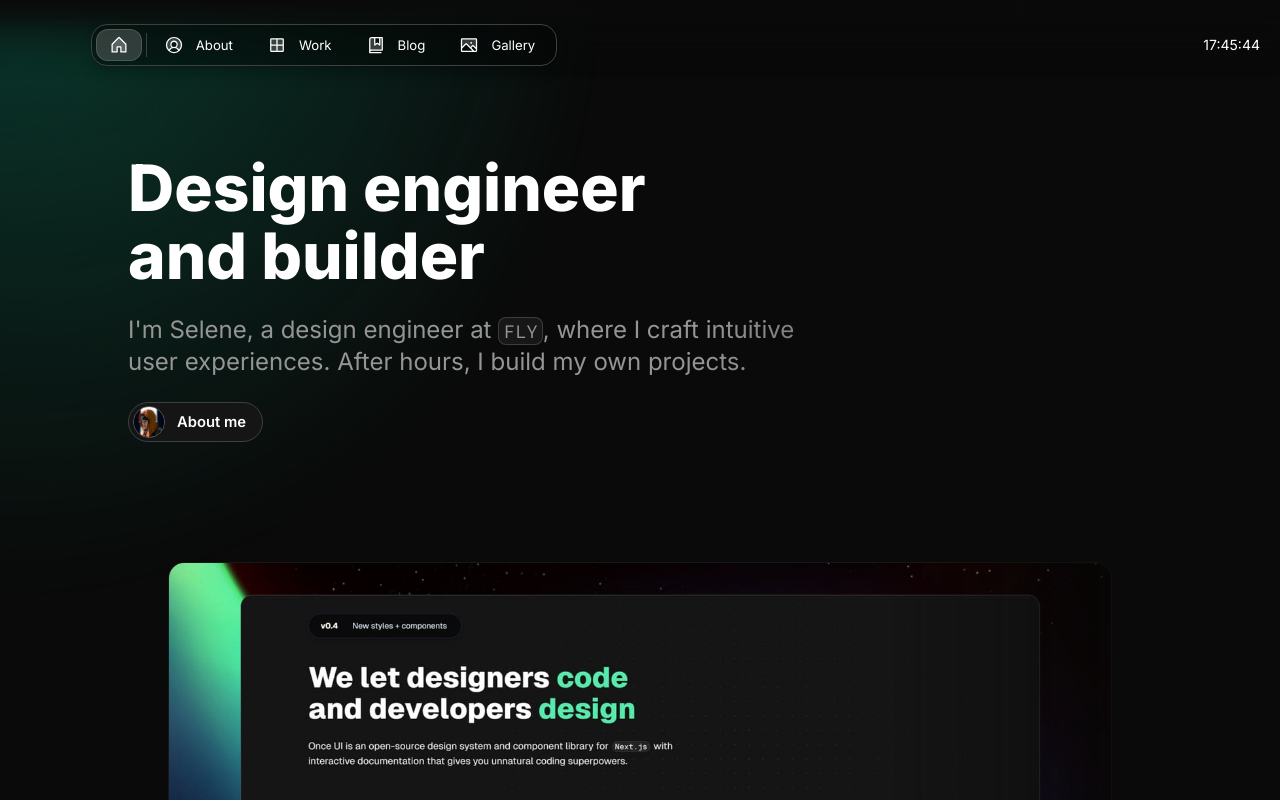
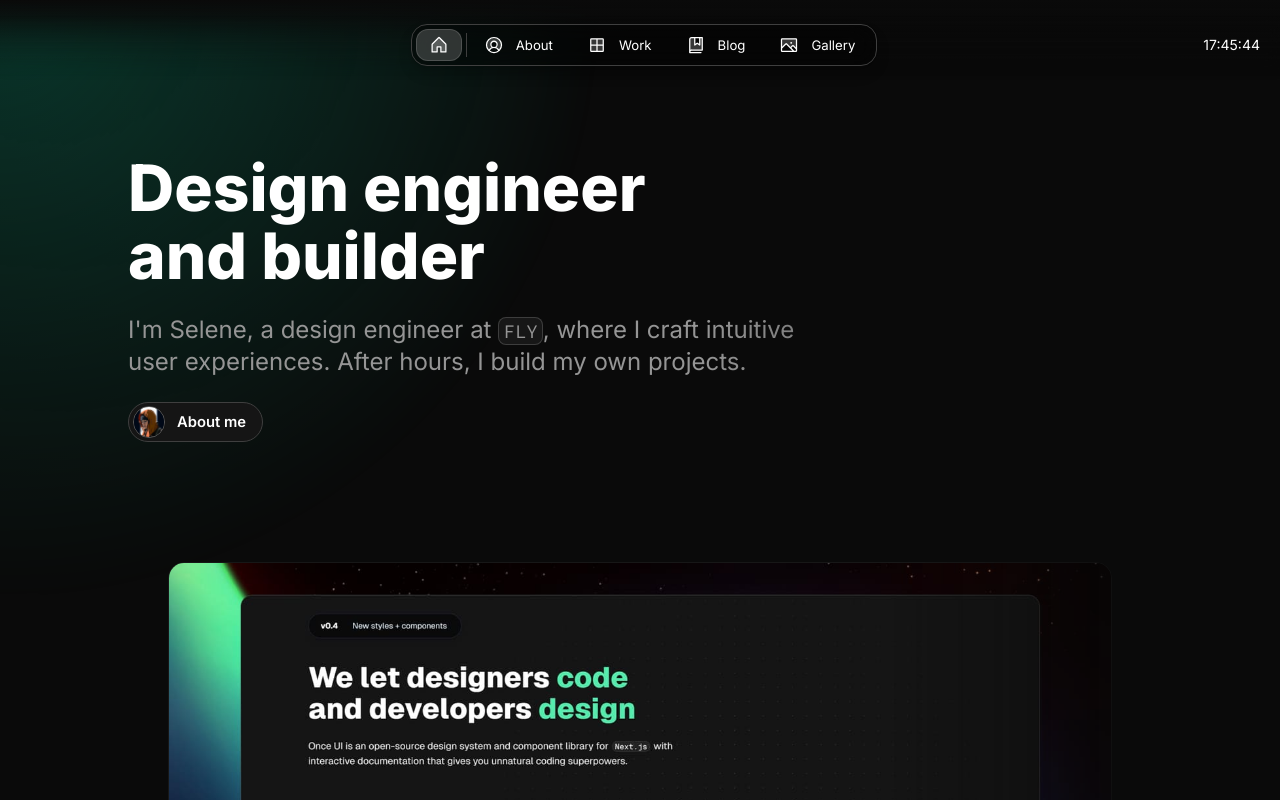
Before and after one commit to dhruvhaldar/portfolio, a Next.js app: page / in a window 1280 px wide. Shown: the top 800 px of the page. Built offline with nearby package versions, Linux system fonts and the light colour scheme.

Commit message:
update content.js and Header.tsx

```diff
--- a/src/components/Header.tsx
+++ b/src/components/Header.tsx
@@ -58,6 +58,9 @@ export const Header = () => {
         padding="8"
         horizontal="center"
       >
+        <Flex paddingLeft="12" fillWidth vertical="center" textVariant="body-default-s">{display.location && <Flex hide="s"><span style={{ visibility: 'hidden' }}>{person.location}</span></Flex>}
+        </Flex>
+
         <Flex fillWidth horizontal="center">
           <Flex
             background="surface"
```
